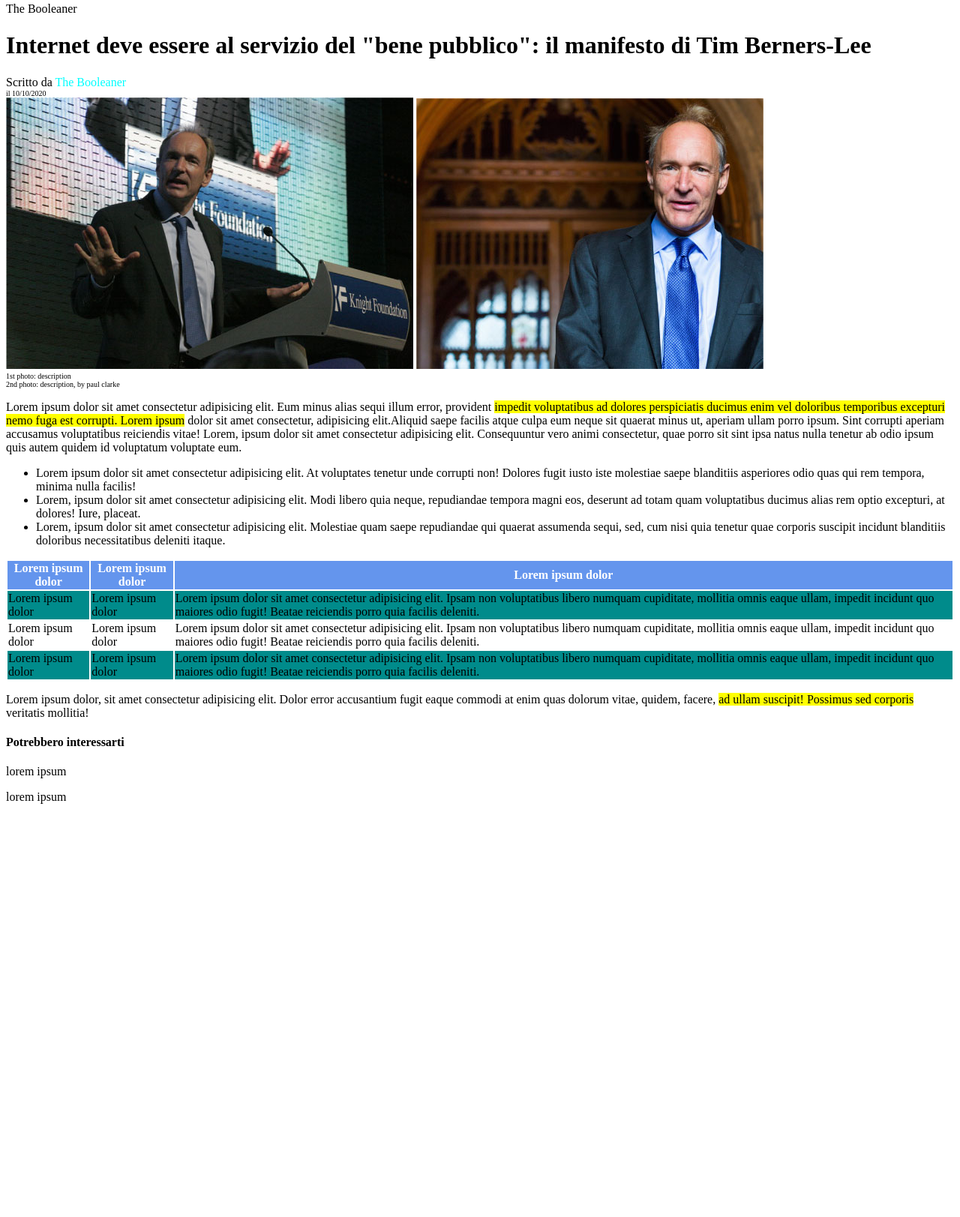
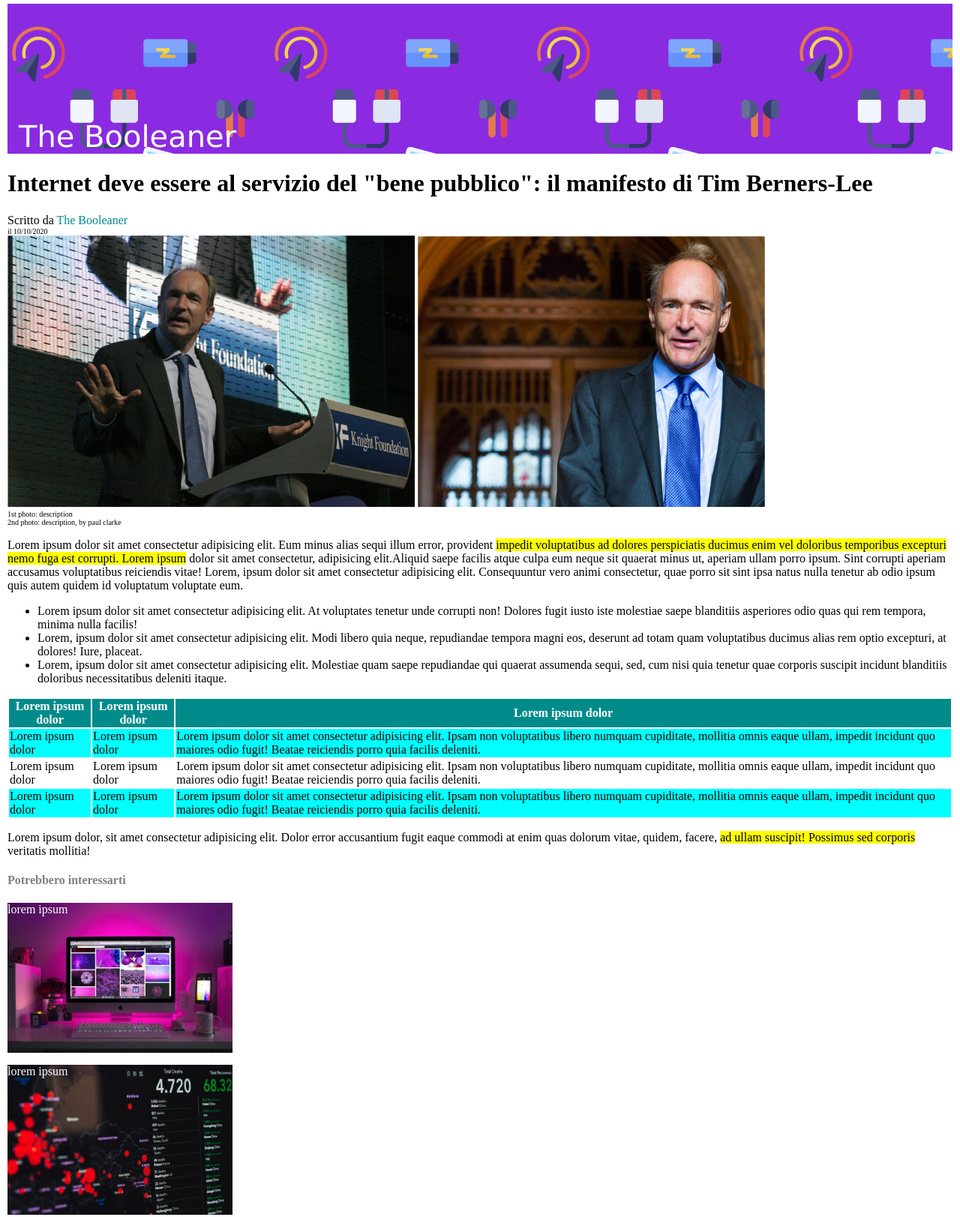
Before and after one commit to frame88/html-css-booleaner, a plain HTML site: page index.html in a window 1280 px wide. Shown: the part 5-1628 px from the top of the page at 75% size. Before the commit the page ends 1093 px from the top, so only its background shows below. Drawn offline with Linux system fonts and the light colour scheme.

Commit message:
css del footer e add div in index

```diff
--- a/index.html
+++ b/index.html
@@ -10,7 +10,7 @@
 <body>
     <header>
         <!-- titolo con pattern -->
-    <span class="pattern">The Booleaner</span>
+    <div  class="pattern"><span id="thebool">The Booleaner</span></div>
 
     <!--titolo intestazione -->
         <h1>Internet deve essere al servizio del "bene pubblico": il manifesto di Tim Berners-Lee</h1>
@@ -74,8 +74,8 @@
     <footer>
         <h4>Potrebbero interessarti</h4>
 
-        <p class="penultimafoto">lorem ipsum</p>
-        <p class="ultima foto">lorem ipsum</p>
+        <div class="penultimafoto"><p>lorem ipsum</p></div>
+        <div class="ultimafoto"> <p>lorem ipsum</p></div>
     </footer>
 
 
--- a/style.css
+++ b/style.css
@@ -1,10 +1,25 @@
+body{
+    margin: 10px;
+
+}
 .pattern {
+    background: blueviolet;
+    height: 200px;
     background-image: url("img/pattern.png");
+    position: relative;
+}
 
+#thebool {
+    color: white;
+    font-size: 40px;
+    position: absolute;
+    bottom: 0;
+    left: 15px;
+    font-family: Verdana, Geneva, Tahoma, sans-serif;
 }
 
 .light {
-    color: cyan;
+    color: darkcyan;
 }
 
 .sottotitolo {
@@ -16,10 +31,28 @@
 }
 
 thead {
-    background: cornflowerblue;
+    background: darkcyan;
     color: white;
 }
 
 tfoot, .colortable {
-    background: darkcyan;
+    background: cyan;
 }
+
+h4 {
+    color: gray;
+}
+
+.penultimafoto {
+    color: white;
+    width: 300px;
+    height: 200px;;
+    background-image: url("img/monitor.jpg");
+}
+
+.ultimafoto {
+    color: white;
+    width: 300px;
+    height: 200px;;
+    background-image: url("img/graph.jpg");
+}
```
